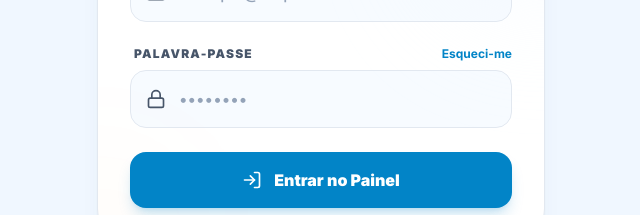
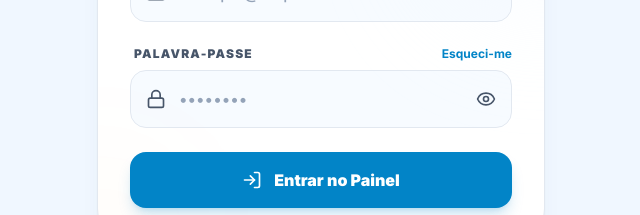
Before and after one commit to thiagomorcatty/RoboPulse, a Next.js app: page /login in a window 1280 px wide. Shown: the part 409-624 px from the top of the page, without its empty margins (319-959 px from the left). Built offline with nearby package versions, Linux system fonts and the light colour scheme; no server answers.

Commit message:
feat: add show password toggle and improve login error handling

```diff
--- a/src/app/login/page.tsx
+++ b/src/app/login/page.tsx
@@ -7,12 +7,13 @@ import { useRouter } from "next/navigation";
 import Image from "next/image";
 import Link from "next/link";
 import Cookies from "js-cookie";
-import { LogIn, Mail, Lock, AlertCircle, Loader2 } from "lucide-react";
+import { LogIn, Mail, Lock, AlertCircle, Loader2, Eye, EyeOff } from "lucide-react";
 import { cn } from "@/lib/utils";
 
 export default function LoginPage() {
   const [email, setEmail] = useState("");
   const [password, setPassword] = useState("");
+  const [showPassword, setShowPassword] = useState(false);
   const [error, setError] = useState("");
   const [loading, setLoading] = useState(false);
   const router = useRouter();
@@ -23,14 +24,27 @@ export default function LoginPage() {
     setError("");
 
     try {
+      if (!auth) {
+        throw new Error("O Firebase não foi inicializado corretamente. Verifique as variáveis de ambiente.");
+      }
+
       const userCredential = await signInWithEmailAndPassword(auth, email, password);
       const token = await userCredential.user.getIdToken();
+
       // Define o cookie de sessão por 7 dias
       Cookies.set("session", token, { expires: 7 });
+
+      console.log("Login bem-sucedido, redirecionando...");
       router.push("/dashboard");
     } catch (err: any) {
-      console.error(err);
-      setError("Credenciais inválidas. Verifique seu e-mail e senha.");
+      console.error("Erro no Login:", err);
+      let message = "Credenciais inválidas. Verifique seu e-mail e senha.";
+
+      if (err.message.includes("Firebase")) {
+        message = "Erro de conexão com o servidor de autenticação.";
+      }
+
+      setError(err.message || message);
     } finally {
       setLoading(false);
     }
@@ -104,13 +118,20 @@ export default function LoginPage() {
               <div className="relative group">
                 <Lock className="absolute left-4 top-1/2 -translate-y-1/2 w-5 h-5 text-surface-400 group-focus-within:text-brand-600 transition-colors" />
                 <input
-                  type="password"
+                  type={showPassword ? "text" : "password"}
                   required
                   value={password}
                   onChange={(e) => setPassword(e.target.value)}
                   placeholder="••••••••"
-                  className="w-full pl-12 pr-4 py-4 bg-surface-950/50 border border-surface-800 rounded-2xl text-surface-100 placeholder:text-surface-600 font-medium focus:outline-none focus:ring-2 focus:ring-brand-600/20 focus:border-brand-600 transition-all"
+                  className="w-full pl-12 pr-12 py-4 bg-surface-950/50 border border-surface-800 rounded-2xl text-surface-100 placeholder:text-surface-600 font-medium focus:outline-none focus:ring-2 focus:ring-brand-600/20 focus:border-brand-600 transition-all"
                 />
+                <button
+                  type="button"
+                  onClick={() => setShowPassword(!showPassword)}
+                  className="absolute right-4 top-1/2 -translate-y-1/2 text-surface-400 hover:text-brand-600 transition-colors"
+                >
+                  {showPassword ? <EyeOff className="w-5 h-5" /> : <Eye className="w-5 h-5" />}
+                </button>
               </div>
             </div>
 
```
